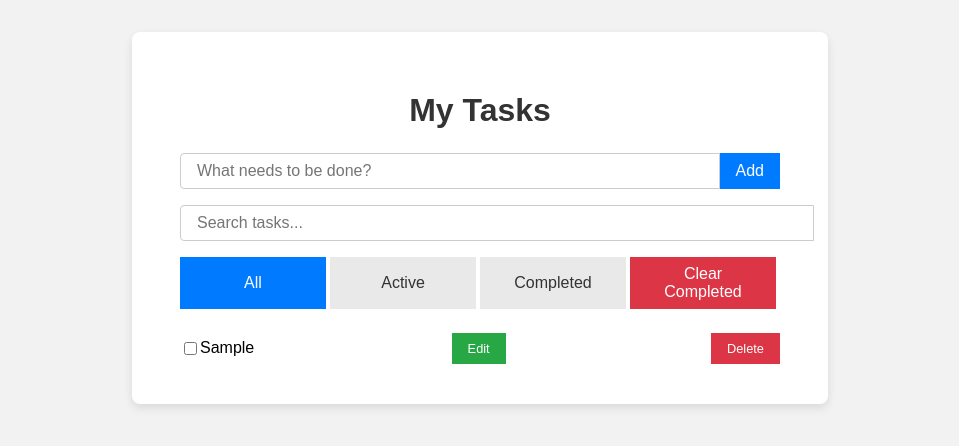
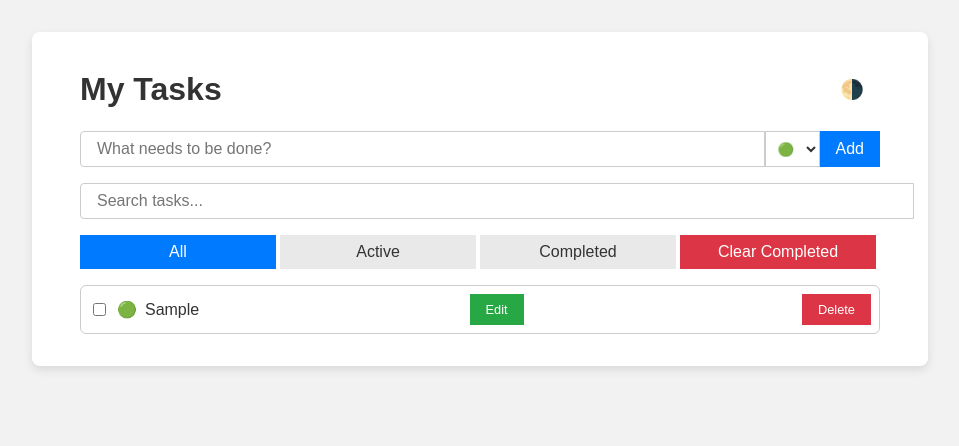
Before and after one commit to ShaunDanielz/todo-openai-codex, a plain HTML site: page index.html in a window 1280 px wide. Both pictures are taken after typing "Sample" into the empty fields and a click on the button "Add". Shown: the whole page, without its empty margins (160-1119 px from the left). Drawn offline with Linux system fonts and the light colour scheme.

Commit message:
Improve desktop UI with theme and priority

```diff
--- a/index.html
+++ b/index.html
@@ -8,9 +8,17 @@
 </head>
 <body>
     <div class="container">
-        <h1>My Tasks</h1>
+        <div class="header">
+            <h1>My Tasks</h1>
+            <button id="theme-toggle" title="Toggle light/dark mode">🌗</button>
+        </div>
         <div class="input-wrapper">
             <input type="text" id="new-task" placeholder="What needs to be done?" />
+            <select id="priority">
+                <option value="low">🟢</option>
+                <option value="medium">🟡</option>
+                <option value="high">🔴</option>
+            </select>
             <button id="add-btn">Add</button>
         </div>
         <div class="search-wrapper">
--- a/script.js
+++ b/script.js
@@ -4,10 +4,22 @@ const taskList = document.getElementById('task-list');
 const filterButtons = document.querySelectorAll('.filters button[data-filter]');
 const clearCompletedBtn = document.getElementById('clear-completed');
 const searchInput = document.getElementById('search');
+const prioritySelect = document.getElementById('priority');
+const themeToggle = document.getElementById('theme-toggle');
 
 let tasks = JSON.parse(localStorage.getItem('tasks')) || [];
 let currentFilter = 'all';
 let searchQuery = '';
+let theme = localStorage.getItem('theme') || 'light';
+
+const priorityOrder = ['low', 'medium', 'high'];
+const priorityIcons = { low: '🟢', medium: '🟡', high: '🔴' };
+
+function setTheme(t) {
+    document.body.classList.toggle('dark', t === 'dark');
+    theme = t;
+    localStorage.setItem('theme', t);
+}
 
 function saveTasks() {
     localStorage.setItem('tasks', JSON.stringify(tasks));
@@ -31,6 +43,11 @@ function renderTasks() {
             checkbox.checked = task.completed;
             checkbox.addEventListener('change', () => toggleTask(task.id));
 
+            const icon = document.createElement('span');
+            icon.className = 'priority';
+            icon.textContent = priorityIcons[task.priority || 'low'];
+            icon.addEventListener('click', () => cyclePriority(task.id));
+
             const span = document.createElement('span');
             span.textContent = task.title;
             span.contentEditable = true;
@@ -48,6 +65,7 @@ function renderTasks() {
             delBtn.addEventListener('click', () => deleteTask(task.id));
 
             li.appendChild(checkbox);
+            li.appendChild(icon);
             li.appendChild(span);
             li.appendChild(editBtn);
             li.appendChild(delBtn);
@@ -57,7 +75,8 @@ function renderTasks() {
 
 function addTask(title) {
     const id = Date.now().toString();
-    tasks.push({ id, title, completed: false });
+    const priority = prioritySelect.value;
+    tasks.push({ id, title, completed: false, priority });
     saveTasks();
     renderTasks();
 }
@@ -80,11 +99,25 @@ function editTask(id, title) {
     renderTasks();
 }
 
+function cyclePriority(id) {
+    tasks = tasks.map(task => {
+        if (task.id === id) {
+            const idx = priorityOrder.indexOf(task.priority || 'low');
+            const next = priorityOrder[(idx + 1) % priorityOrder.length];
+            return { ...task, priority: next };
+        }
+        return task;
+    });
+    saveTasks();
+    renderTasks();
+}
+
 addBtn.addEventListener('click', () => {
     const value = newTaskInput.value.trim();
     if (value) {
         addTask(value);
         newTaskInput.value = '';
+        prioritySelect.value = 'low';
     }
 });
 
@@ -114,4 +147,10 @@ searchInput.addEventListener('input', () => {
     renderTasks();
 });
 
+themeToggle.addEventListener('click', () => {
+    setTheme(theme === 'light' ? 'dark' : 'light');
+});
+
+setTheme(theme);
+
 renderTasks();
--- a/style.css
+++ b/style.css
@@ -1,6 +1,17 @@
+:root {
+    --bg-color: #f2f2f2;
+    --text-color: #333;
+    --panel-bg: #fff;
+    --border-color: #ccc;
+    --primary-color: #007BFF;
+    --danger-color: #dc3545;
+    --success-color: #28a745;
+}
+
 body {
     font-family: Arial, Helvetica, sans-serif;
-    background: #f2f2f2;
+    background: var(--bg-color);
+    color: var(--text-color);
     display: flex;
     justify-content: center;
     align-items: flex-start;
@@ -10,24 +21,46 @@ body {
     line-height: 1.6;
 }
 
+body.dark {
+    --bg-color: #121212;
+    --text-color: #eee;
+    --panel-bg: #1e1e1e;
+    --border-color: #444;
+    --primary-color: #3390ff;
+    --danger-color: #e4606d;
+    --success-color: #4caf50;
+}
+
 .container {
-    background: #fff;
+    background: var(--panel-bg);
     padding: 2rem 3rem;
     border-radius: 8px;
     box-shadow: 0 4px 10px rgba(0,0,0,0.1);
-    width: 600px;
-    max-width: 90%;
+    width: 800px;
+    max-width: 95%;
 }
 
 h1 {
-    text-align: center;
+    margin: 0;
+}
+
+.header {
+    display: flex;
+    justify-content: space-between;
+    align-items: center;
     margin-bottom: 1rem;
-    color: #333;
 }
 
 .input-wrapper {
     display: flex;
     margin-bottom: 1rem;
+}
+
+.input-wrapper select {
+    border: 1px solid var(--border-color);
+    background: var(--panel-bg);
+    color: inherit;
+    padding: 0.5rem;
 }
 
 .search-wrapper {
@@ -38,7 +71,7 @@ h1 {
     width: 100%;
     padding: 0.5rem 1rem;
     font-size: 1rem;
-    border: 1px solid #ccc;
+    border: 1px solid var(--border-color);
     border-radius: 4px;
     outline: none;
 }
@@ -47,7 +80,7 @@ input[type="text"] {
     flex: 1;
     padding: 0.5rem 1rem;
     font-size: 1rem;
-    border: 1px solid #ccc;
+    border: 1px solid var(--border-color);
     border-radius: 4px 0 0 4px;
     outline: none;
 }
@@ -55,7 +88,7 @@ input[type="text"] {
 button {
     cursor: pointer;
     border: none;
-    background: #007BFF;
+    background: var(--primary-color);
     color: #fff;
     padding: 0.5rem 1rem;
     font-size: 1rem;
@@ -63,6 +96,13 @@ button {
 
 button:hover {
     background: #0056b3;
+}
+
+#theme-toggle {
+    background: transparent;
+    color: inherit;
+    font-size: 1.2rem;
+    margin-left: 1rem;
 }
 
 .filters {
@@ -75,16 +115,16 @@ button:hover {
     flex: 1;
     margin-right: 0.25rem;
     background: #e9e9e9;
-    color: #333;
+    color: var(--text-color);
 }
 
 .filters button.active, .filters button:hover {
-    background: #007BFF;
+    background: var(--primary-color);
     color: #fff;
 }
 
 .filters #clear-completed {
-    background: #dc3545;
+    background: var(--danger-color);
     color: #fff;
 }
 
@@ -97,12 +137,15 @@ ul {
 li {
     display: flex;
     align-items: center;
-    padding: 0.5rem 0;
-    border-bottom: 1px solid #eee;
+    padding: 0.5rem;
+    margin-bottom: 0.5rem;
+    border: 1px solid var(--border-color);
+    border-radius: 6px;
+    background: var(--panel-bg);
 }
 
 li:last-child {
-    border-bottom: none;
+    margin-bottom: 0;
 }
 
 li.completed span {
@@ -111,12 +154,17 @@ li.completed span {
 }
 
 li button {
-    background: #dc3545;
+    background: var(--danger-color);
     margin-left: auto;
     font-size: 0.8rem;
 }
 
 li button.edit {
-    background: #28a745;
+    background: var(--success-color);
     margin-right: 0.5rem;
 }
+
+.priority {
+    margin: 0 0.5rem;
+    cursor: pointer;
+}
```
